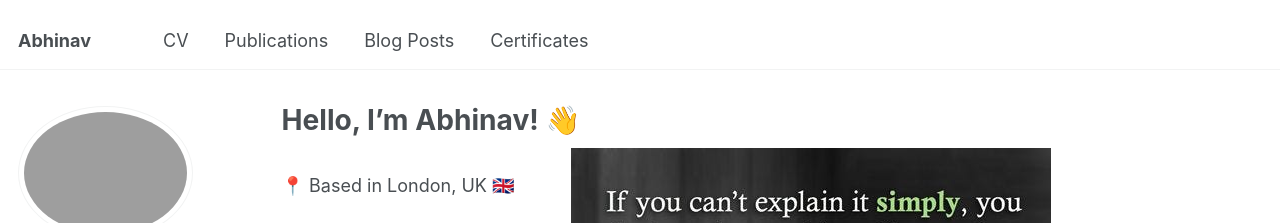
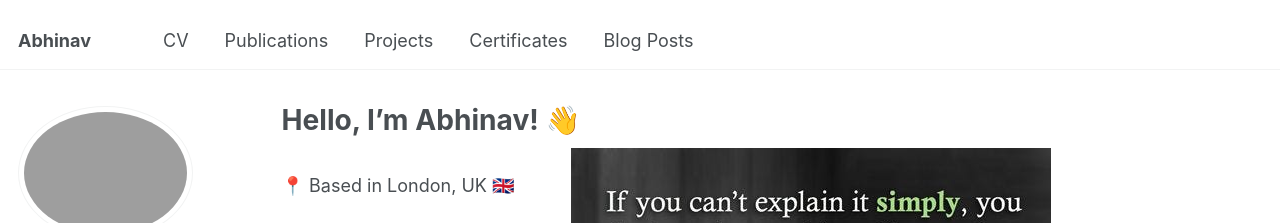
Before and after one commit to Abhinav330/portfolio-test, a Jekyll site: the page built from _pages/about.md, in a window 1280 px wide. Shown: the top 223 px of the page. Built offline with Jekyll 4.4.1, drawn with Linux system fonts in a browser that asks for light colours; some of the changed lines change nothing that is shown.

Commit message:
nav bar fix

```diff
--- a/_data/navigation.yml
+++ b/_data/navigation.yml
@@ -11,17 +11,18 @@ main:
   - title: "Publications"
     url: /publications/
 
+  - title: "Projects"
+    url: /projects/
+
+  - title: "Certificates"
+    url: /certificates/
+
   # - title: "Talks"
   #   url: /talks/
 
   # - title: "Teaching"
   #   url: /teaching/
 
-  # - title: "Portfolio"
-  #   url: /portfolio/
 
   - title: "Blog Posts"
     url: /year-archive/
-
-  - title: "Certificates"
-    url: /certificates/
```
